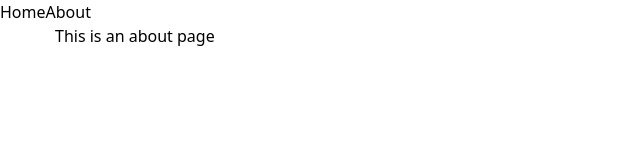
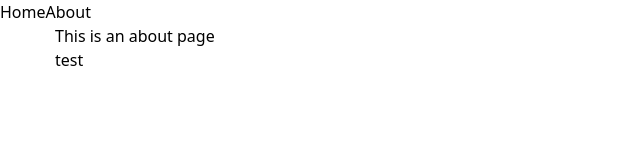
Before and after one commit to thaidn1999/moshop-ghtk, a Vue app: page /about in a window 1280 px wide. Shown: the top 160 px of the page, without its empty margins (0-640 px from the left). Built offline with nearby package versions, Linux system fonts and the light colour scheme.

Commit message:
test branch thangbd23

```diff
--- a/src/views/AboutView.vue
+++ b/src/views/AboutView.vue
@@ -1,6 +1,7 @@
 <template>
   <div class="container mx-auto">
     <h1>This is an about page</h1>
+    <h2>test</h2>
   </div>
 </template>
 
```
